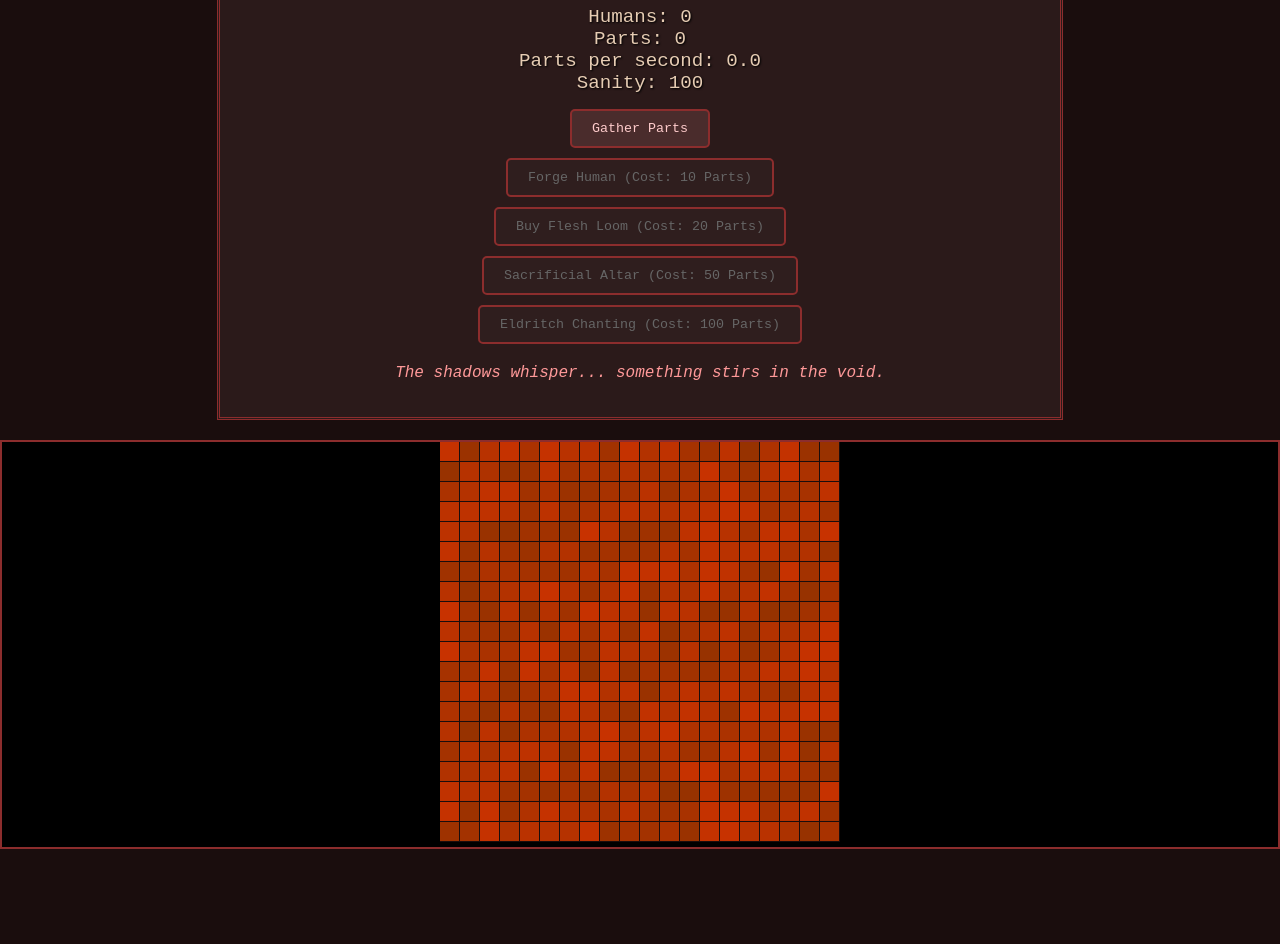
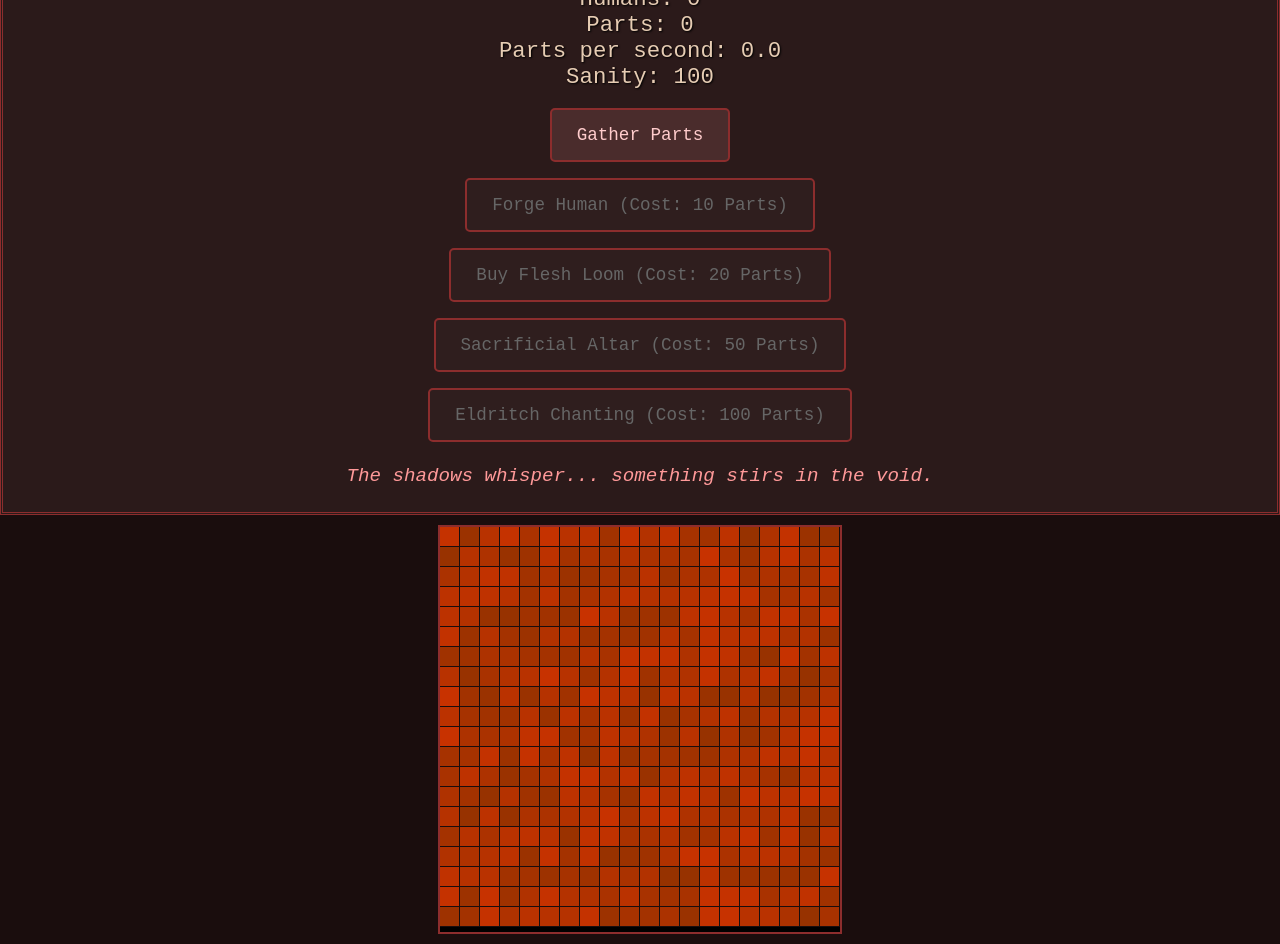
Before and after one commit to SwattaRatta/FleshForge, a plain HTML site: page index.html in a window 1280 px wide. Shown: the part 117-1061 px from the top of the page. Before the commit the page ends 986 px from the top, so only its background shows below. Drawn offline with Linux system fonts and the light colour scheme.

Commit message:
Add files via upload

```diff
--- a/index.html
+++ b/index.html
@@ -2,7 +2,7 @@
 <html lang="en">
 <head>
     <meta charset="UTF-8">
-    <meta name="viewport" content="width=device-width, initial-scale=1.0">
+    <meta name="viewport" content="width=device-width, initial-scale=1.0, maximum-scale=1.0, user-scalable=no">
     <title>The Flesh Forge</title>
     <style>
         body {
@@ -14,14 +14,16 @@
             padding: 0;
         }
         button {
-            padding: 10px 20px;
-            margin: 5px;
+            padding: 15px 25px;
+            margin: 8px;
             cursor: pointer;
             background-color: #4a2c2c;
             color: #ffcccc;
             border: 2px solid #8c2d2d;
             border-radius: 5px;
             font-family: 'Courier New', monospace;
+            font-size: 1.1em;
+            touch-action: manipulation;
         }
         button:hover {
             background-color: #6b3e3e;
@@ -32,31 +34,40 @@
             cursor: not-allowed;
         }
         #game-container {
-            max-width: 800px;
-            margin: 20px auto;
+            max-width: 100%;
+            margin: 10px auto;
             border: 3px double #8c2d2d;
-            padding: 20px;
+            padding: 10px;
             background-color: #2b1a1a;
         }
         .stats {
             margin: 10px 0;
-            font-size: 1.2em;
+            font-size: 1.4em;
             text-shadow: 1px 1px 2px #000;
         }
         #narrative {
             font-style: italic;
             color: #ff9999;
             margin: 15px 0;
+            font-size: 1.2em;
         }
         #visual-container {
-            margin: 20px auto;
+            margin: 10px auto;
             border: 2px solid #8c2d2d;
             background-color: #000;
+            width: 100%;
+            max-width: 400px;
+        }
+        canvas#world-canvas {
+            width: 100%;
+            height: auto;
+            max-width: 400px;
+            max-height: 400px;
         }
         #event-log {
             color: #ff6666;
             margin: 10px 0;
-            font-size: 0.9em;
+            font-size: 1em;
         }
     </style>
 </head>
@@ -89,10 +100,10 @@
         let loomCost = 20;
         let partsPerSecond = 0;
         let sanity = 100;
-        let altarMultiplier = 1; // From Sacrificial Altar
-        let chantingMultiplier = 1; // From Eldritch Chanting
-        let oldOnesAwakened = 0; // Multiplier after reset
-        let partsPerHuman = 10; // Parts needed to forge a human
+        let altarMultiplier = 1;
+        let chantingMultiplier = 1;
+        let oldOnesAwakened = 0;
+        let partsPerHuman = 10;
 
         // Narrative updates
         const narrativeSteps = [
@@ -122,7 +133,6 @@
             document.getElementById('buy-altar').disabled = parts < 50 || altarMultiplier > 1;
             document.getElementById('buy-chanting').disabled = parts < 100 || chantingMultiplier > 1;
 
-            // Update narrative
             for (let step of narrativeSteps) {
                 if (humans >= step.humans) {
                     document.getElementById('narrative').textContent = step.text;
@@ -225,48 +235,71 @@
             updateDisplay();
         }, 100);
 
+        // Monster sprite (8x8, scaled to 20x20)
+        const monsterSprite = [
+            [0, 0, 1, 1, 1, 1, 0, 0],
+            [0, 1, 1, 2, 2, 1, 1, 0],
+            [1, 1, 2, 2, 2, 2, 1, 1],
+            [1, 1, 1, 3, 3, 1, 1, 1],
+            [0, 1, 1, 3, 3, 1, 1, 0],
+            [0, 0, 1, 1, 1, 1, 0, 0],
+            [0, 0, 1, 3, 1, 3, 0, 0],
+            [0, 0, 1, 1, 1, 1, 0, 0]
+        ];
+        const spriteColors = {
+            0: 'transparent',
+            1: '#ff9999', // Flesh
+            2: '#000',    // Black void
+            3: '#4a704a'  // Green ooze
+        };
+
         // Visual Builder (8-bit Dante’s Inferno style)
         const canvas = document.getElementById('world-canvas');
         const ctx = canvas.getContext('2d');
-        const tileSize = 20; // 8-bit style tile size
+        const tileSize = 20;
         const gridWidth = canvas.width / tileSize;
         const gridHeight = canvas.height / tileSize;
 
         function drawWorld() {
-            // Clear canvas
-            ctx.fillStyle = '#1a0d0d'; // Dark background
+            ctx.fillStyle = '#1a0d0d';
             ctx.fillRect(0, 0, canvas.width, canvas.height);
 
-            // Draw fiery ground (base layer)
             for (let x = 0; x < gridWidth; x++) {
                 for (let y = 0; y < gridHeight; y++) {
-                    ctx.fillStyle = `rgb(${Math.random() * 50 + 150}, 50, 0)`; // Flickering red/orange
+                    ctx.fillStyle = `rgb(${Math.random() * 50 + 150}, 50, 0)`;
                     ctx.fillRect(x * tileSize, y * tileSize, tileSize - 1, tileSize - 1);
                 }
             }
 
-            // Draw humans as tormented souls
             for (let i = 0; i < Math.min(humans, 50); i++) {
                 const x = Math.random() * (gridWidth - 1);
                 const y = Math.random() * (gridHeight - 1);
-                ctx.fillStyle = '#ff9999'; // Pale, fleshy color
-                ctx.fillRect(x * tileSize, y * tileSize, tileSize - 1, tileSize - 1);
-                ctx.fillStyle = '#000'; // Black eyes
-                ctx.fillRect(x * tileSize + 4, y * tileSize + 4, 4, 4);
-                ctx.fillRect(x * tileSize + 12, y * tileSize + 4, 4, 4);
+                const pixelSize = tileSize / 8;
+                for (let sy = 0; sy < 8; sy++) {
+                    for (let sx = 0; sx < 8; sx++) {
+                        const color = spriteColors[monsterSprite[sy][sx]];
+                        if (color !== 'transparent') {
+                            ctx.fillStyle = color;
+                            ctx.fillRect(
+                                x * tileSize + sx * pixelSize,
+                                y * tileSize + sy * pixelSize,
+                                pixelSize,
+                                pixelSize
+                            );
+                        }
+                    }
+                }
             }
 
-            // Draw looms as grotesque machines
             for (let i = 0; i < looms; i++) {
                 const x = (i % 5) * 4 + 2;
                 const y = Math.floor(i / 5) * 4 + 2;
-                ctx.fillStyle = '#4a2c2c'; // Dark red machine
+                ctx.fillStyle = '#4a2c2c';
                 ctx.fillRect(x * tileSize, y * tileSize, tileSize * 2, tileSize * 2);
-                ctx.fillStyle = '#ff0000'; // Glowing red core
+                ctx.fillStyle = '#ff0000';
                 ctx.fillRect(x * tileSize + tileSize / 2, y * tileSize + tileSize / 2, tileSize / 2, tileSize / 2);
             }
 
-            // Draw Old Ones influence
             if (oldOnesAwakened > 0) {
                 ctx.fillStyle = `rgba(0, 0, 0, ${oldOnesAwakened * 0.2})`;
                 ctx.fillRect(0, 0, canvas.width, canvas.height);
@@ -290,7 +323,6 @@
             oscillator.stop(audioCtx.currentTime + 2);
         }
 
-        // Play whispers randomly
         setInterval(() => {
             if (Math.random() < 0.2) playWhisper();
         }, 10000);
```
